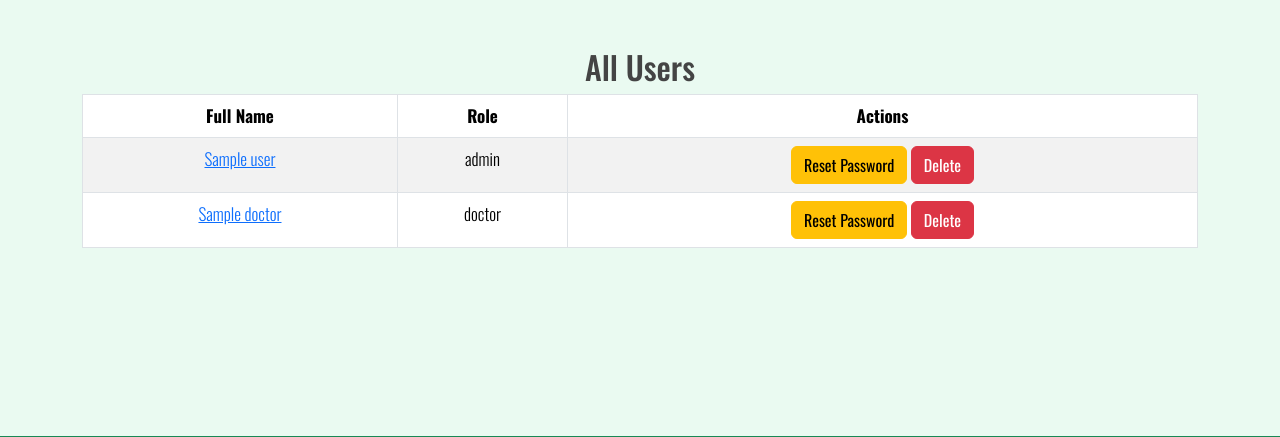
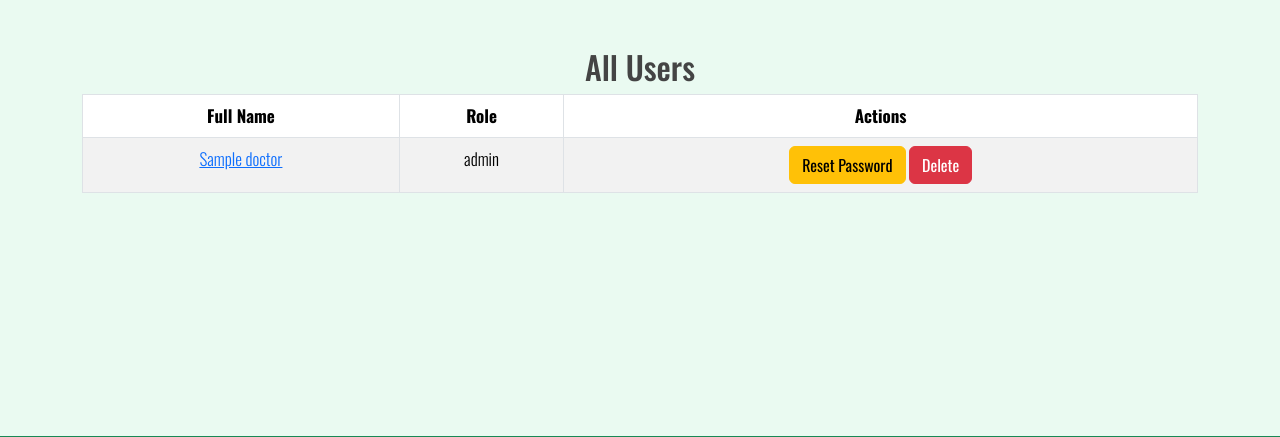
Before and after one commit to pagaslav/theknee-surgery, a Flask app: page /admin/users in a window 1280 px wide. Shown: the part 136-573 px from the top of the page. Run offline with Flask 3, Linux system fonts and the light colour scheme; the visitor is signed in with stand-in values (Sample User, id 1); a database or web service that is not in the repository returns one stand-in record (values such as "Sample title"); some libraries are stand-ins or nearby versions.

Commit message:
feat: sort users in admin view, remove separate doctor/patient views
Sorted users on the admin view page to display admins first, followed by doctors, and then patients.
Removed the separate views and buttons for admin to view doctors and patients. The corresponding
templates and routes for admin viewing doctors and patients have been deleted.

```diff
--- a/app.py
+++ b/app.py
@@ -44,55 +44,6 @@ def index():
     # Render the main index page
     return render_template('index.html')
 
-
-# @app.route("/signup", methods=["GET", "POST"])
-# def signup():
-#     if request.method == "POST":
-#         # Get form data
-#         name = request.form.get("name")
-#         gender = request.form.get("gender")
-#         dob = request.form.get("dob")  # Get date of birth
-#         phone = request.form.get("phone")
-#         # Convert email to lower case
-#         email = request.form.get("email").lower()
-#         password = request.form.get("password")
-#         confirm_password = request.form.get("confirm_password")
-#         # Check if the email already exists
-#         existing_user = mongo.db.users.find_one({"email": email})
-#         if existing_user:
-#             flash(
-#                 "Email already exists. Please use a different email.", "danger"
-#             )
-#             return redirect(url_for("signup"))
-
-#         # Check if passwords match
-#         if password == confirm_password:
-#             # Hash the password
-#             hashed_password = generate_password_hash(password)
-#             # Create a new user record
-#             new_user = {
-#                 "name": name,
-#                 "gender": gender,
-#                 "dob": dob,  # Save date of birth
-#                 "phone": phone,
-#                 "email": email,
-#                 "password": hashed_password,
-#                 "role": "patient"  # Assign role
-#             }
-#             # Insert the new user into the database
-#             mongo.db.users.insert_one(new_user)
-#             flash("Registration successful!", "success")
-
-#             # Log the user in by adding their email to the session
-#             session["user"] = email
-
-#             return redirect(url_for("profile", username=email))
-#         else:
-#             flash("Passwords do not match. Please try again.", "danger")
-#             return redirect(url_for("signup"))
-
-#     # Render the signup template
-#     return render_template("signup.html")
 
 @app.route("/signup", methods=["GET", "POST"])
 def signup():
@@ -608,28 +559,19 @@ def allowed_file(filename):
 @app.route("/admin/users")
 def admin_users():
     if "user" in session and mongo.db.users.find_one({"email": session["user"], "role": "admin"}):
+        # Fetch all users and doctors
         users = list(mongo.db.users.find())
         doctors = list(mongo.db.doctors.find())
-        return render_template("admin_users.html", users=users, doctors=doctors)
-    else:
-        flash("You do not have permission to access this page.", "danger")
-        return redirect(url_for("index"))
 
+        # Sort users: admin first, then doctors, then patients
+        admins = [user for user in users if user['role'] == 'admin']
+        sorted_doctors = sorted(doctors, key=lambda x: x['name'])
+        sorted_patients = sorted([user for user in users if user['role'] == 'patient'], key=lambda x: x['name'])
 
-@app.route("/admin/patients")
-def admin_patients():
-    if "user" in session and mongo.db.users.find_one({"email": session["user"], "role": "admin"}):
-        patients = mongo.db.users.find({"role": "patient"})
-        return render_template("admin_patients.html", patients=patients)
-    else:
-        flash("You do not have permission to access this page.", "danger")
-        return redirect(url_for("index"))
+        # Combine sorted lists
+        sorted_users = admins + sorted_doctors + sorted_patients
 
-@app.route("/admin/doctors")
-def admin_doctors():
-    if "user" in session and mongo.db.users.find_one({"email": session["user"], "role": "admin"}):
-        doctors = mongo.db.doctors.find()
-        return render_template("admin_doctors.html", doctors=doctors)
+        return render_template("admin_users.html", users=sorted_users)
     else:
         flash("You do not have permission to access this page.", "danger")
         return redirect(url_for("index"))
--- a/templates/admin_users.html
+++ b/templates/admin_users.html
@@ -65,35 +65,6 @@ content %}
             </form>
           </td>
         </tr>
-        {% endfor %} {% for doctor in doctors %}
-        <tr>
-          <td>
-            <a href="{{ url_for('profile', username=doctor.email) }}"
-              >{{ doctor.name }}</a
-            >
-          </td>
-          <td>doctor</td>
-          <td>
-            <form
-              method="POST"
-              action="{{ url_for('reset_password_admin') }}"
-              style="display: inline"
-            >
-              <input type="hidden" name="user_id" value="{{ doctor._id }}" />
-              <button type="submit" class="btn btn-warning">
-                Reset Password
-              </button>
-            </form>
-            <form
-              method="POST"
-              action="{{ url_for('delete_user') }}"
-              style="display: inline"
-            >
-              <input type="hidden" name="user_id" value="{{ doctor._id }}" />
-              <button type="submit" class="btn btn-danger">Delete</button>
-            </form>
-          </td>
-        </tr>
         {% endfor %}
       </tbody>
     </table>
--- a/templates/profile.html
+++ b/templates/profile.html
@@ -260,8 +260,6 @@
   {% if user.role == "admin" %}
   <div class="d-flex justify-content-center mt-4 mb-4">
     <a href="{{ url_for('admin_users') }}" class="btn btn-primary btn-lg square-button">All Users</a>
-    <a href="{{ url_for('admin_patients') }}" class="btn btn-primary btn-lg square-button ms-5">All Patients</a>
-    <a href="{{ url_for('admin_doctors') }}" class="btn btn-primary btn-lg square-button ms-5">All Doctors</a>
     <a href="{{ url_for('add_doctor') }}" class="btn btn-primary btn-lg square-button ms-5">Add Doctor</a>
   </div>
   {% endif %}
```
Also changed, not shown: templates/admin_doctors.html (deleted, +0 -15 lines), templates/admin_patients.html (deleted, +0 -15 lines).
